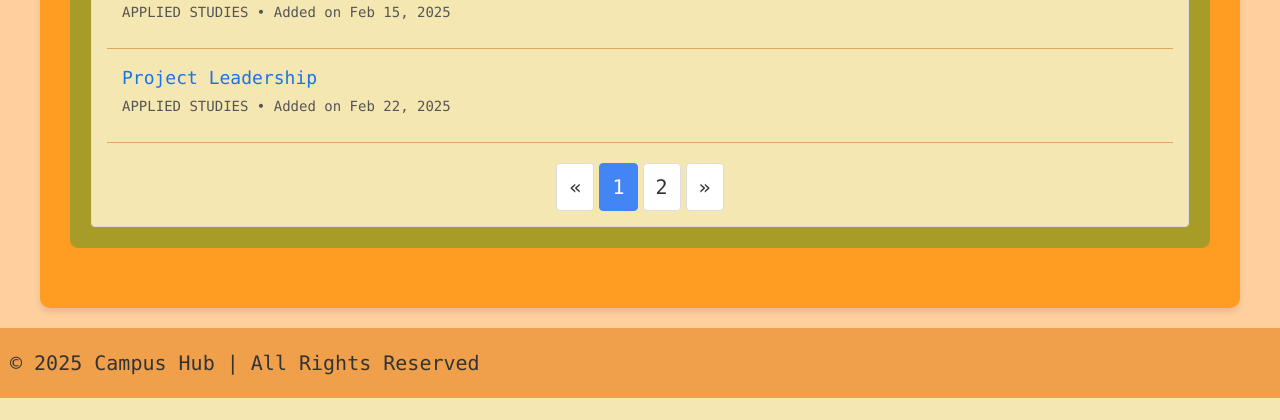
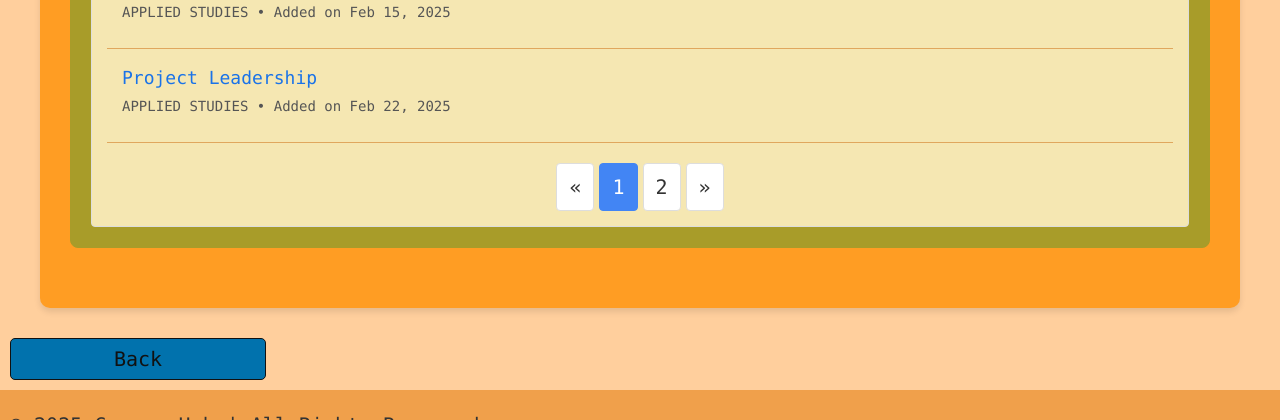
Before and after one commit to BayanAsmawi/itcs333_project, a PHP site: page /Search-results.html in a window 1280 px wide. Shown: the part 6080-6500 px from the top of the page. Before the commit the page ends 6478 px from the top, so only its background shows below. Run offline with PHP 8.4, Linux system fonts and the light colour scheme; some libraries are stand-ins or nearby versions.

Commit message:
back btn

```diff
--- a/course-notes/Search-results.html
+++ b/course-notes/Search-results.html
@@ -52,6 +52,7 @@
             </div>
         </div>
     </main>
+    <a href="/course-notes/index4.html"><button id="back-button">Back</button></a>
     <footer class="footer">&copy; 2025 Campus Hub | All Rights Reserved</footer>
     <script src="search.js"></script>
   </body>
--- a/course-notes/index4.html
+++ b/course-notes/index4.html
@@ -30,7 +30,7 @@
               type="text"
               id="course-code"
               name="course-code"
-              placeholder="Enter Course Code (e.g., ITCC113)"
+              placeholder="Enter Course Code (e.g., ITCS113)"
               required
             />
             <div id="filter-options" class="filter-options">
--- a/course-notes/style4.css
+++ b/course-notes/style4.css
@@ -241,6 +241,16 @@ footer {
   background-color: #f1f1f1;
 }
 
+#back-button {
+  color: #111;
+  border: 1px solid;
+  border-radius: 5px;
+  margin: 10px;
+  padding: 5px;
+  font-style: normal;
+  width: 20%;
+  position: relative;
+}
 /* Comment Section Styles */
 .comments-section {
   background-color: #f5c45e;
```
